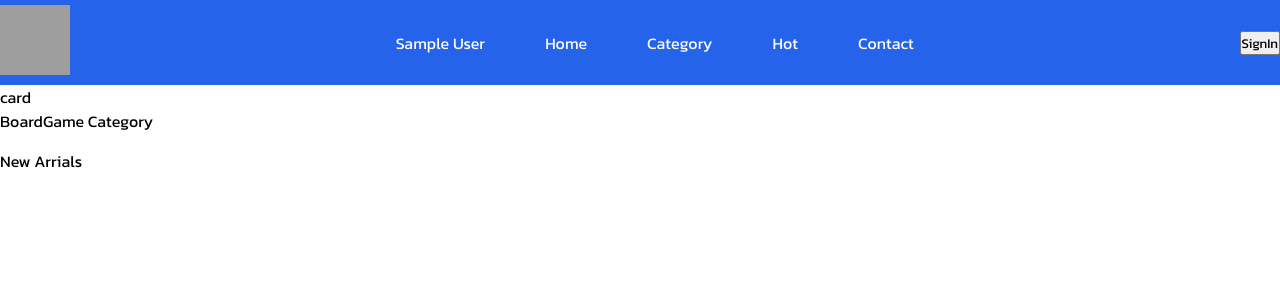
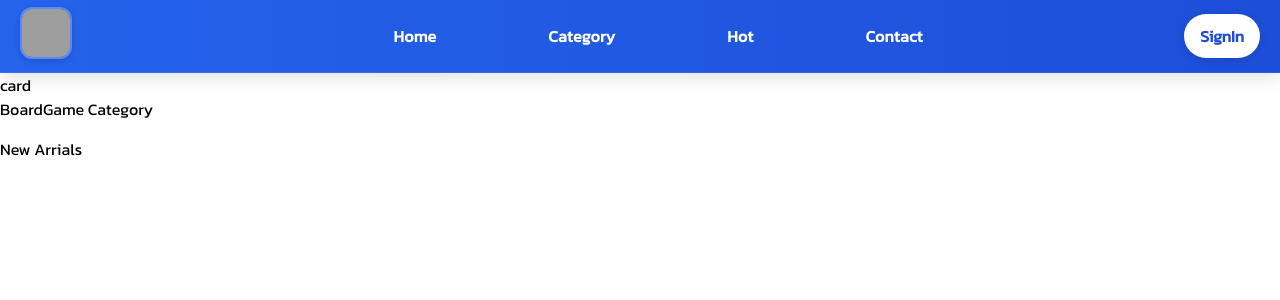
Before and after one commit to JetCigar/BookingBordgame, a PHP site: page /homepage.php in a window 1280 px wide. Shown: the top 300 px of the page. Run offline with PHP 8.4, Linux system fonts and the light colour scheme; the visitor is signed in with stand-in values (Sample User, id 1); data that the repository does not hold is empty; grey boxes are pictures that could not be loaded.

Commit message:
sesion_login

```diff
--- a/homepage/homepage.php
+++ b/homepage/homepage.php
@@ -250,6 +250,126 @@
         .title {
             text-align: center;
         }
+
+        /* nav */
+        /* === NAV BAR (เฉพาะส่วนนี้) ===================================== */
+
+        /* คุม nav ทั้งบล็อกแบบติดบนสุด + ขอบล่างเบาๆ */
+        .head-content nav {
+            position: sticky;
+            top: 0;
+            z-index: 50;
+            backdrop-filter: saturate(160%) blur(4px);
+        }
+
+        /* แถบหลัก */
+        .navbar-content {
+            list-style: none;
+            margin: 0;
+            padding: 0 20px;
+            height: 72px;
+
+            display: flex;
+            align-items: center;
+            justify-content: space-between;
+
+            /* พื้นหลังไล่เฉดฟ้า */
+            background: linear-gradient(90deg, #2563eb 0%, #1d4ed8 100%);
+            color: #fff;
+
+            border-bottom: 1px solid rgba(255, 255, 255, 0.08);
+            box-shadow: 0 4px 18px rgba(0, 0, 0, 0.12);
+        }
+
+        /* โลโก้ */
+        .logo {
+            width: 48px;
+            height: 48px;
+            object-fit: cover;
+            border-radius: 12px;
+            border: 2px solid rgba(255, 255, 255, 0.25);
+            box-shadow: 0 2px 6px rgba(0, 0, 0, 0.15);
+        }
+
+        /* กลุ่มเมนูกลาง */
+        .menu-content {
+            list-style: none;
+            display: flex;
+            align-items: center;
+            gap: 28px;
+            margin: 0;
+            padding: 0 16px;
+
+            /* ให้ยืดกลางระหว่างโลโก้กับปุ่มขวา */
+            flex: 1;
+            justify-content: center;
+        }
+
+        /* ไอเท็มเมนู */
+        .menu-content li {
+            position: relative;
+            font-weight: 600;
+            letter-spacing: .2px;
+            padding: 8px 12px;
+            border-radius: 999px;
+            transition: transform .15s ease, background-color .15s ease, box-shadow .15s ease;
+            cursor: pointer;
+            user-select: none;
+        }
+
+        /* โฮเวอร์/โฟกัสเมนู */
+        .menu-content li:hover {
+            background: rgba(255, 255, 255, 0.16);
+            transform: translateY(-1px);
+            box-shadow: 0 6px 14px rgba(0, 0, 0, 0.10);
+        }
+
+        .menu-content li:focus-visible {
+            outline: 2px solid #93c5fd;
+            /* วงโฟกัสมองเห็นชัด */
+            outline-offset: 2px;
+            background: rgba(255, 255, 255, 0.18);
+        }
+
+        /* ถ้าจะทำ active ไว้ใช้คลาสนี้ได้ */
+        .menu-content li.active {
+            background: rgba(255, 255, 255, 0.22);
+            box-shadow: inset 0 0 0 1px rgba(255, 255, 255, 0.25);
+        }
+
+        /* ปุ่ม SignIn (ตัวสุดท้ายในแถว) */
+       .btn-sigin:last-child {
+            appearance: none;
+            border: 0;
+            background: #ffffff;
+            color: #1d4ed8;
+            font-weight: 700;
+            padding: 10px 16px;
+            border-radius: 999px;
+            box-shadow: 0 2px 8px rgba(0, 0, 0, 0.12);
+            transition: transform .1s ease, box-shadow .2s ease, background-color .2s ease;
+            cursor: pointer;
+            text-decoration: none;
+        }
+
+        .btn-sigin:hover {
+            transform: translateY(-1px);
+            box-shadow: 0 8px 20px rgba(0, 0, 0, 0.18);
+            background: #fcca0c;
+            color: white;
+            text-decoration: none;
+        }
+
+        .btn-sigin:active {
+            transform: translateY(0);
+            box-shadow: 0 3px 10px rgba(0, 0, 0, 0.16);
+        }
+
+
+
+
+
+        /* endNav */
     </style>
 </head>
 
@@ -262,13 +382,13 @@
                     <img class="logo" src="../image//bgrmutt.jpg" alt="">
                 </li>
                 <ul class="menu-content">
-                    <p><?php echo $displayName; ?></p>
+
                     <li>Home</li>
                     <li>Category</li>
                     <li>Hot</li>
                     <li>Contact</li>
                 </ul>
-                <li><button>SignIn</button> </li>
+                <li><a class="btn-sigin" href="../Login_Registet_Member/Login_Register.php">SignIn</a></li>
             </ul>
         </nav>
     </head>
```
